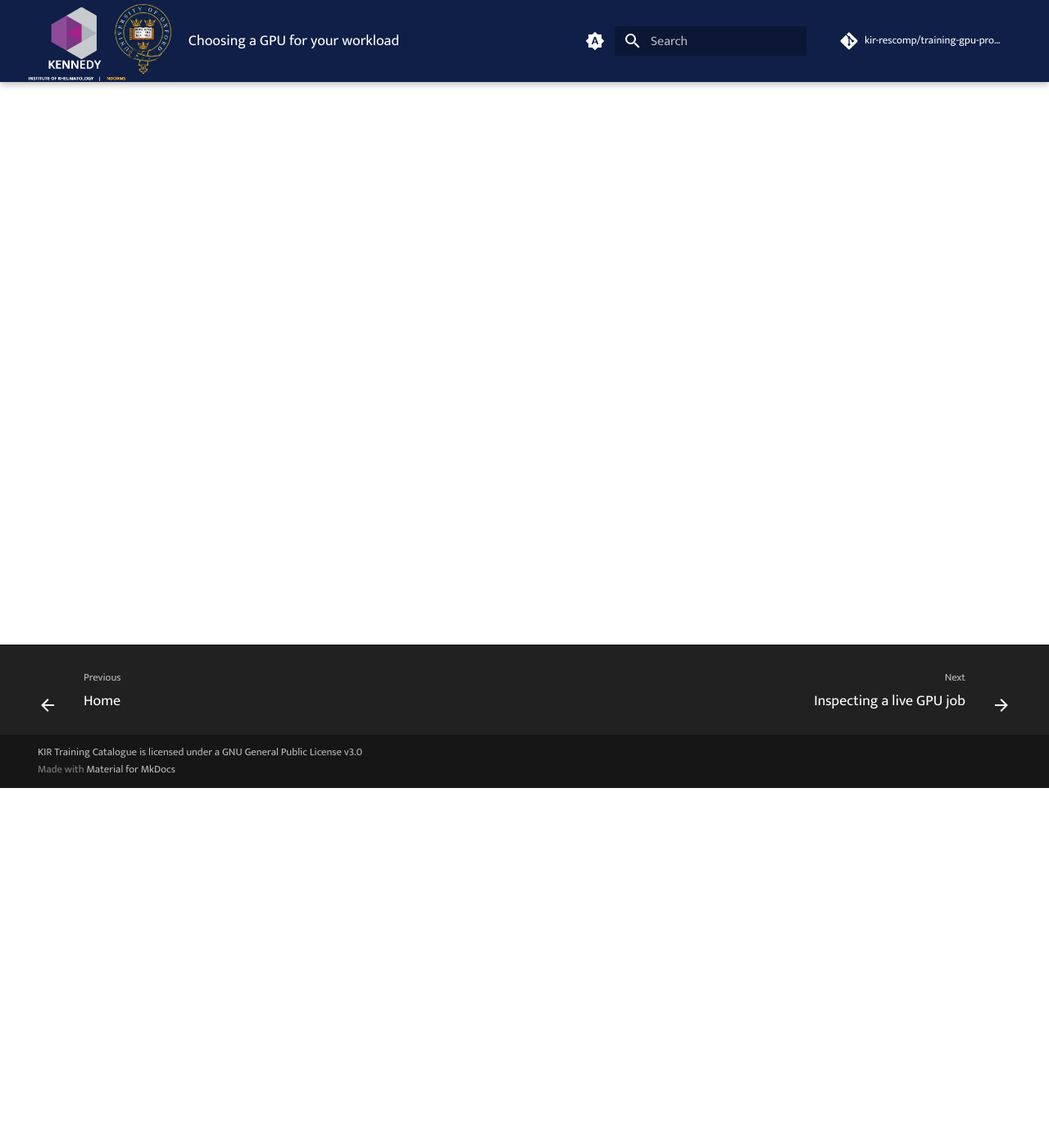
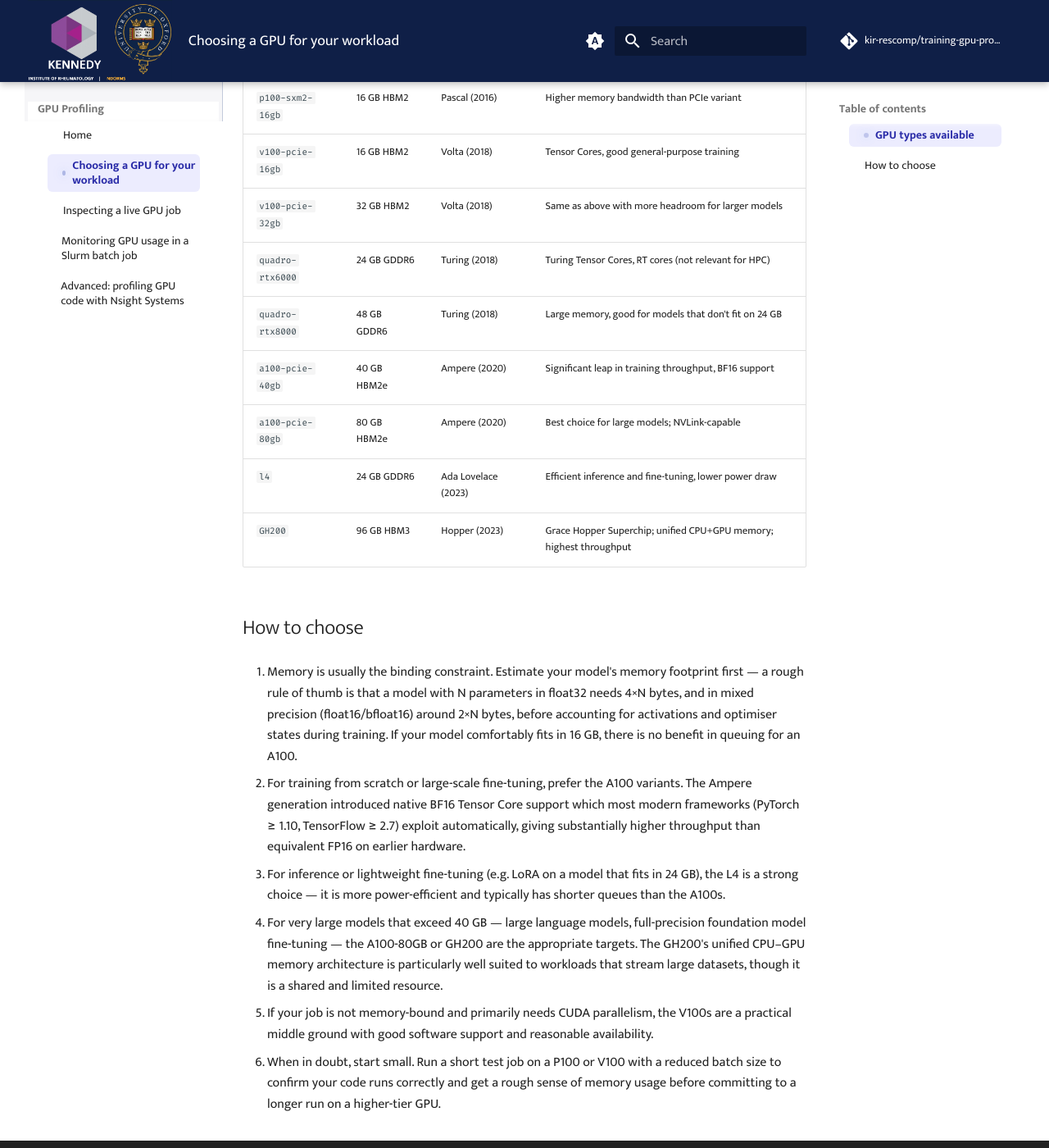
Before and after one commit to kir-rescomp/training-gpu-profiling, an MkDocs documentation site: the page built from docs/1.choosing_the_correctgpu.md, in a window 1280 px wide and 1400 px high, scrolled down 439 px. Shown: the whole window at 82% size. Built offline with MkDocs 1.6.1 and Material for MkDocs 9.7.7, drawn with Linux system fonts in a browser that asks for light colours; comment, search, counter and statistics services are not loaded; some of the changed text lies outside the part shown.

```diff
--- a/docs/1.choosing_the_correctgpu.md
+++ b/docs/1.choosing_the_correctgpu.md
@@ -1 +1,34 @@
 # Choosing a GPU for your workload
+
+The BMRC cluster has several GPU types across different generations. Picking the right one upfront avoids the common situation of a job queuing for hours to reach a high-end GPU when a smaller one would have been perfectly sufficient — or conversely, a job failing mid-run because it ran out of memory on an underpowered device.
+
+## GPU types available
+
+| GPU              | Memory      | Generation          | Notes                                                        |
+| ---------------- | ----------- | ------------------- | ------------------------------------------------------------ |
+| `p100-pcie-16gb` | 16 GB HBM2  | Pascal (2016)       | Oldest generation, shortest queues                           |
+| `p100-sxm2-16gb` | 16 GB HBM2  | Pascal (2016)       | Higher memory bandwidth than PCIe variant                    |
+| `v100-pcie-16gb` | 16 GB HBM2  | Volta (2018)        | Tensor Cores, good general-purpose training                  |
+| `v100-pcie-32gb` | 32 GB HBM2  | Volta (2018)        | Same as above with more headroom for larger models           |
+| `quadro-rtx6000` | 24 GB GDDR6 | Turing (2018)       | Turing Tensor Cores, RT cores (not relevant for HPC)         |
+| `quadro-rtx8000` | 48 GB GDDR6 | Turing (2018)       | Large memory, good for models that don't fit on 24 GB        |
+| `a100-pcie-40gb` | 40 GB HBM2e | Ampere (2020)       | Significant leap in training throughput, BF16 support        |
+| `a100-pcie-80gb` | 80 GB HBM2e | Ampere (2020)       | Best choice for large models; NVLink-capable                 |
+| `l4`             | 24 GB GDDR6 | Ada Lovelace (2023) | Efficient inference and fine-tuning, lower power draw        |
+| `GH200`          | 96 GB HBM3  | Hopper (2023)       | Grace Hopper Superchip; unified CPU+GPU memory; highest throughput |
+
+
+## How to choose
+
+
+1. Memory is usually the binding constraint. Estimate your model's memory footprint first — a rough rule of thumb is that a model with N parameters in float32 needs 4×N bytes, and in mixed precision (float16/bfloat16) around 2×N bytes, before accounting for activations and optimiser states during training. If your model comfortably fits in 16 GB, there is no benefit in queuing for an A100.
+
+2. For training from scratch or large-scale fine-tuning, prefer the A100 variants. The Ampere generation introduced native BF16 Tensor Core support which most modern frameworks (PyTorch ≥ 1.10, TensorFlow ≥ 2.7) exploit automatically, giving substantially higher throughput than equivalent FP16 on earlier hardware.
+
+3. For inference or lightweight fine-tuning (e.g. LoRA on a model that fits in 24 GB), the L4 is a strong choice — it is more power-efficient and typically has shorter queues than the A100s.
+
+4. For very large models that exceed 40 GB — large language models, full-precision foundation model fine-tuning — the A100-80GB or GH200 are the appropriate targets. The GH200's unified CPU–GPU memory architecture is particularly well suited to workloads that stream large datasets, though it is a shared and limited resource.
+
+5. If your job is not memory-bound and primarily needs CUDA parallelism, the V100s are a practical middle ground with good software support and reasonable availability.
+
+6. When in doubt, start small. Run a short test job on a P100 or V100 with a reduced batch size to confirm your code runs correctly and get a rough sense of memory usage before committing to a longer run on a higher-tier GPU.
```
Also changed, not shown: docs/images/icon_cuda_parallel.png (added), docs/images/icon_inference.png (added), docs/images/icon_large_models.png (added), docs/images/icon_memory.png (added), docs/images/icon_testrun.png (added), docs/images/icon_training.png (added).
